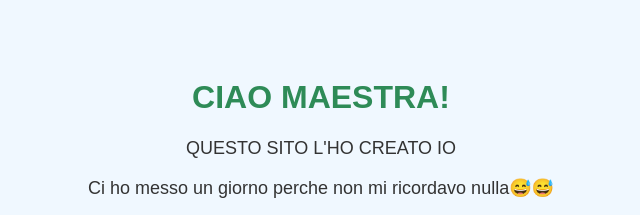
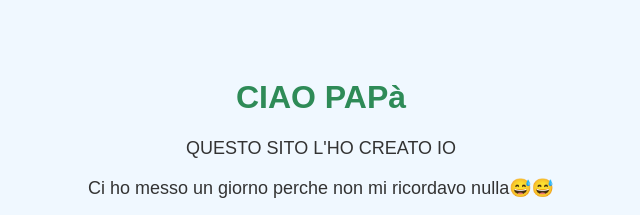
Before and after one commit to meloniehurrle8520066-cell/Ooooo, a plain HTML site: page index.html in a window 1280 px wide. Shown: the top 215 px of the page, without its empty margins (319-959 px from the left). Drawn offline with Linux system fonts and the light colour scheme.

Commit message:
Update index.html

```diff
--- a/index.html
+++ b/index.html
@@ -39,7 +39,8 @@
     </style>
 </head>
 <body>
-    <h1>CIAO MAESTRA!</h1>
+    <h1>CIAO PAPà
+</h1>
     <p>QUESTO SITO L'HO CREATO IO</p>
 
     <!-- Contenuti aggiuntivi dal test precedente -->
```
